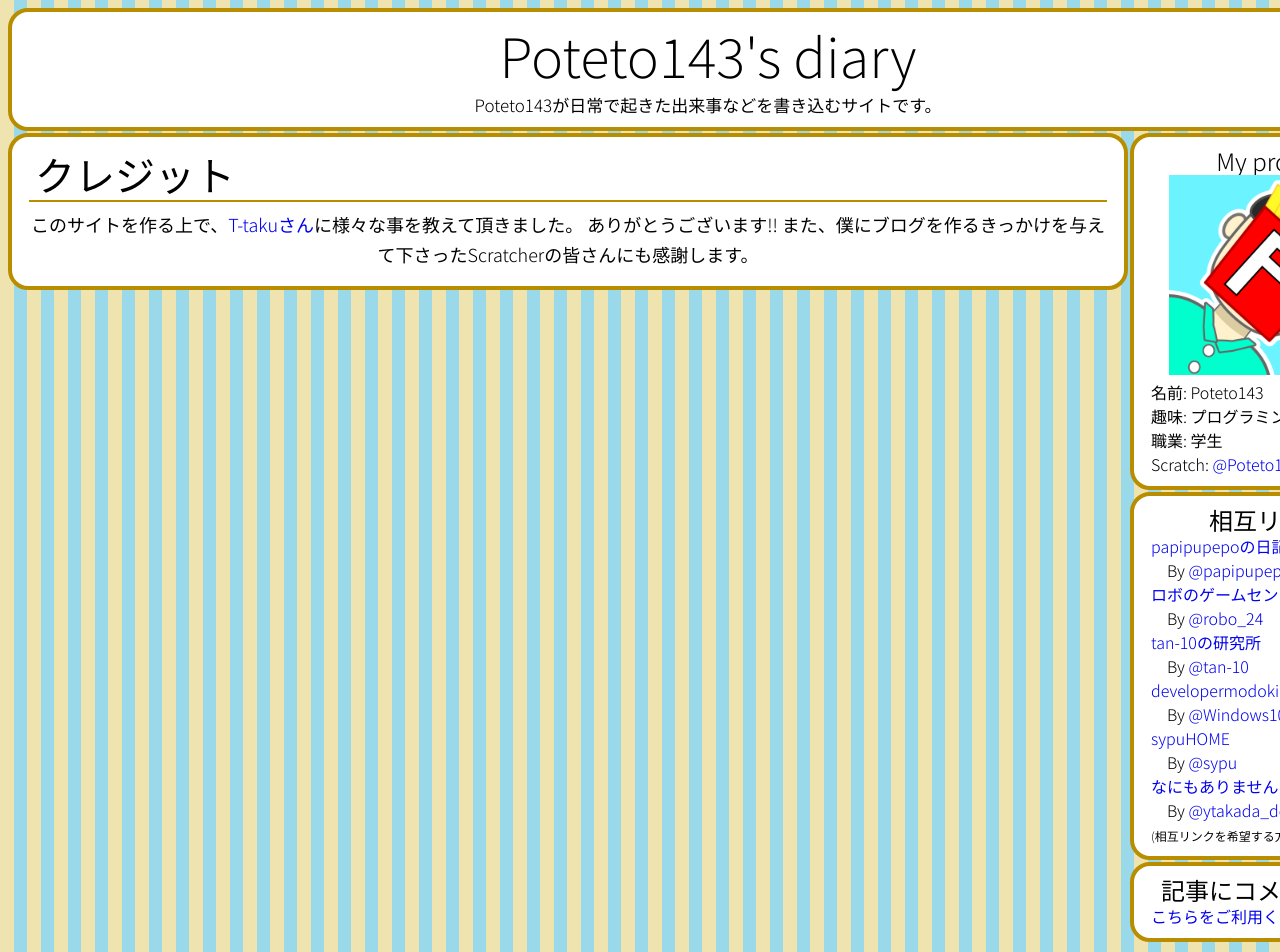
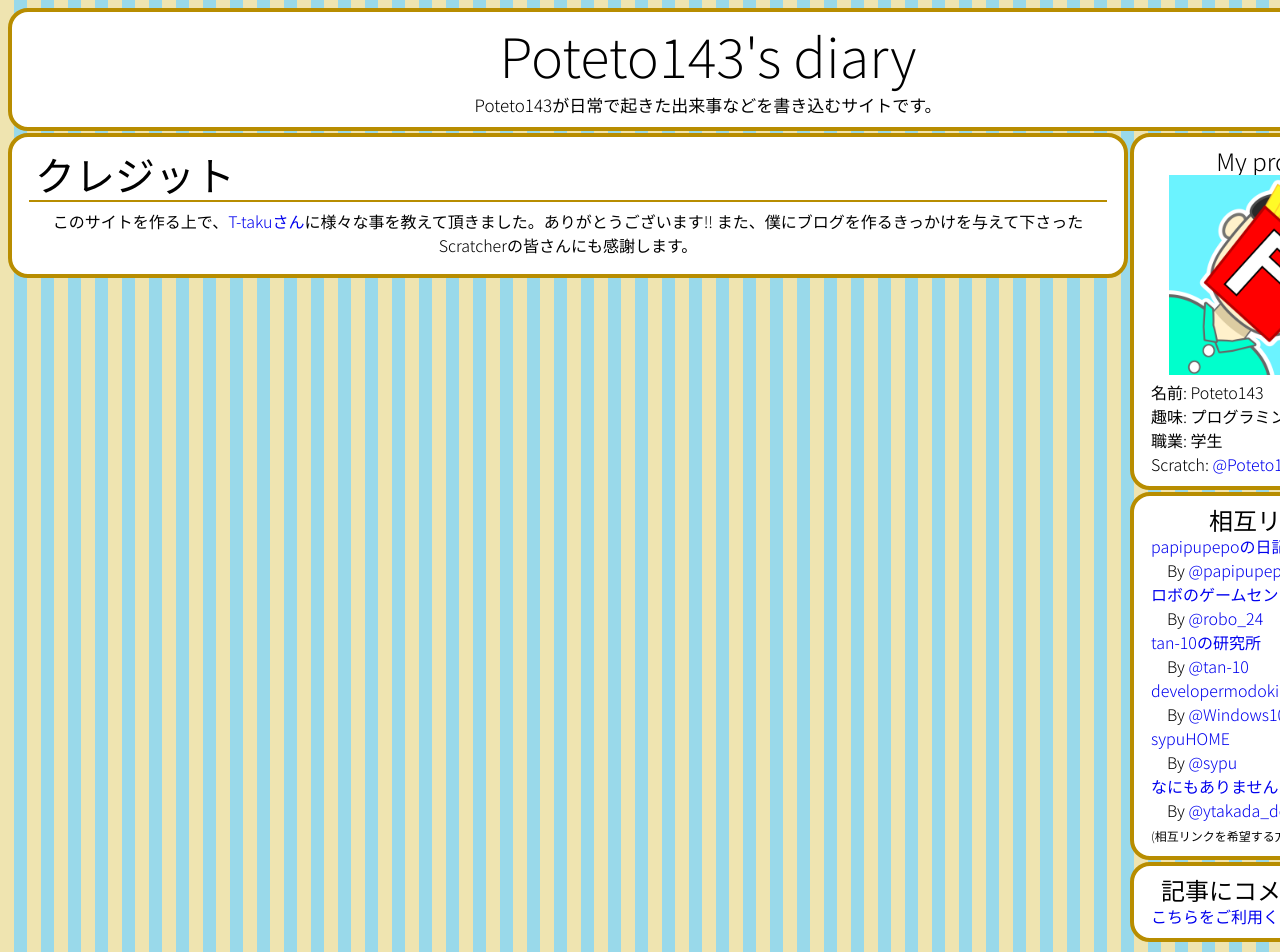
Before and after one commit to Poteto143/Poteto143s_diary, a Jekyll site: the page built from credit.md, in a window 1280 px wide. Built offline with Jekyll 4.4.1, drawn with Linux system fonts in a browser that asks for light colours.

Commit message:
クレジットの修正

```diff
--- a/credit.md
+++ b/credit.md
@@ -4,11 +4,7 @@ title: "クレジット"
 pagename: クレジット
 ---
 <center>
-<p>
-このサイトを作る上で、<a href="https://t-taku.github.io/">T-takuさん</a>に様々な事を教えて頂きました。
-
-ありがとうございます!!
+このサイトを作る上で、<a href="https://t-taku.github.io/">T-takuさん</a>に様々な事を教えて頂きました。ありがとうございます!!
 
 また、僕にブログを作るきっかけを与えて下さったScratcherの皆さんにも感謝します。
-</p>
 </center>
```
